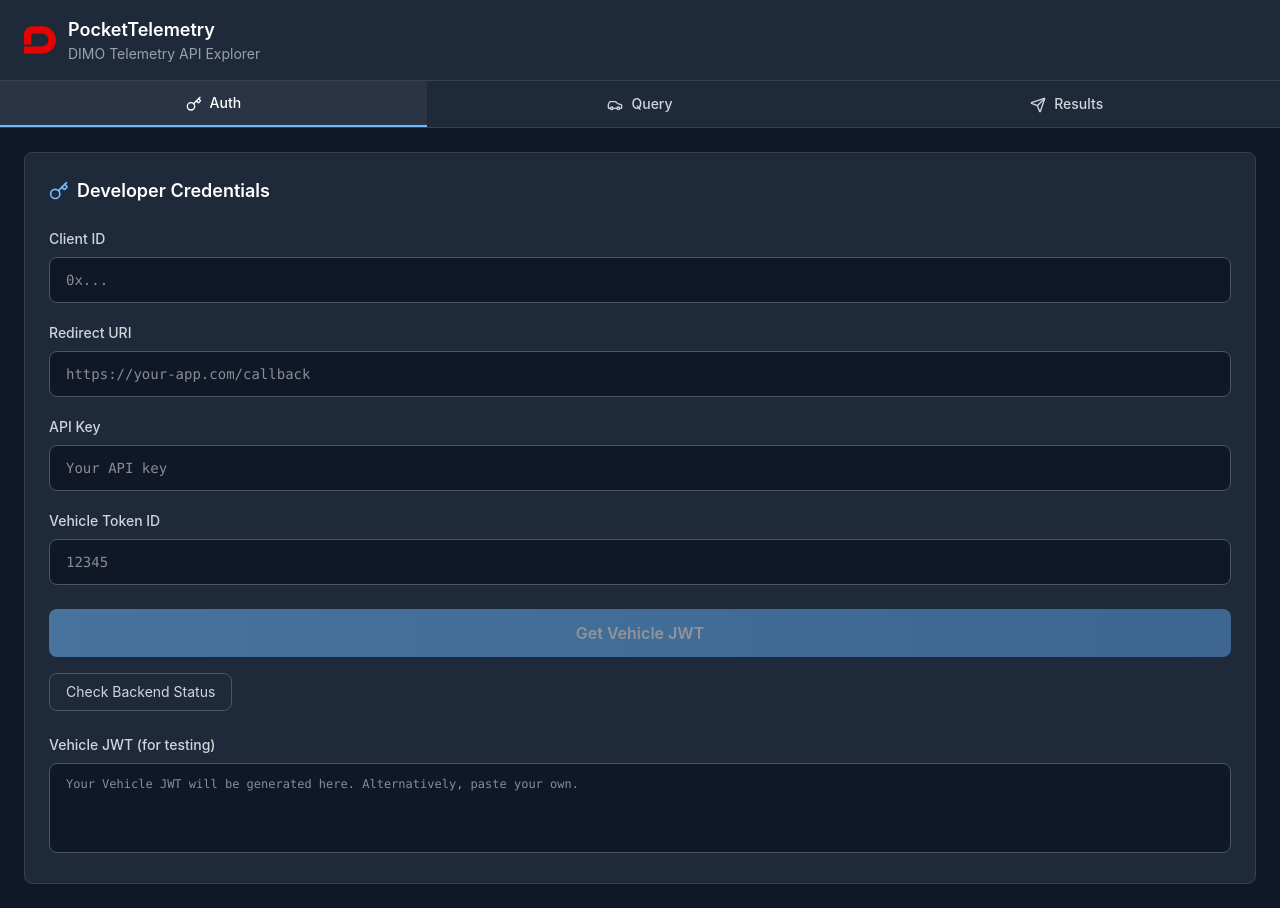
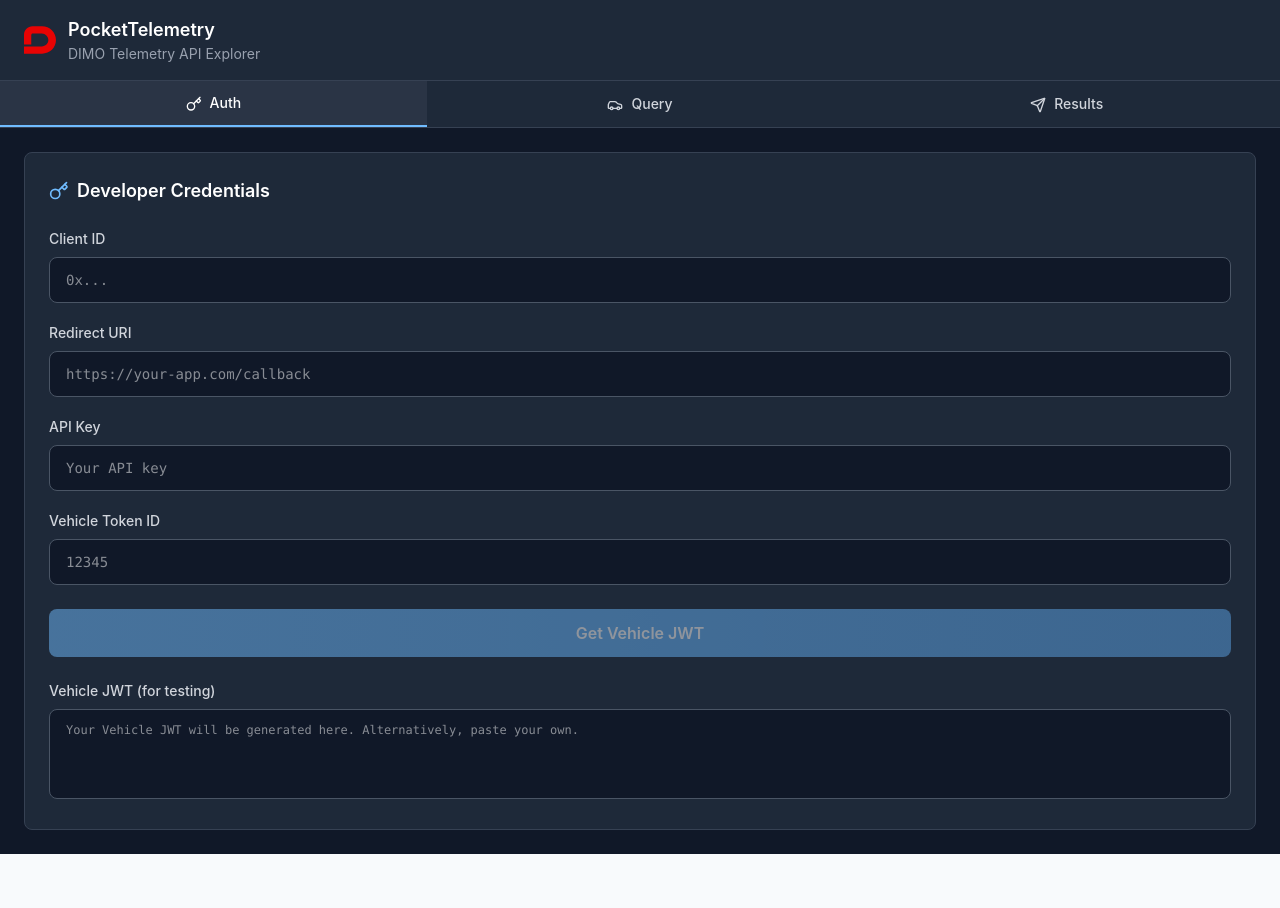
Before and after one commit to barrettk8090/pocket-telemetry, a React (Vite) app: page / in a window 1280 px wide. After the commit the page ends 854 px from the top, so only its background shows below. Built offline with nearby package versions, Linux system fonts and the light colour scheme.

Commit message:
minor prod fix

```diff
--- a/src/components/DIMOMobileTelemetry.jsx
+++ b/src/components/DIMOMobileTelemetry.jsx
@@ -24,7 +24,6 @@
   const [error, setError] = useState('');
   const [copied, setCopied] = useState(false);
   const [jwtTimer, setJwtTimer] = useState(null); // Timer in seconds, starts at 599 (9:59)
-  const [backendStatus, setBackendStatus] = useState(null); // 'checking', 'online', 'offline'
 
   // JWT Timer countdown effect
   useEffect(() => {
@@ -56,33 +55,6 @@
     const minutes = Math.floor(seconds / 60);
     const secs = seconds % 60;
     return `${minutes}:${secs.toString().padStart(2, '0')}`;
-  };
-
-  // Check backend status
-  const checkBackendStatus = async () => {
-    setBackendStatus('checking');
-    try {
-      const apiUrl = import.meta.env.VITE_API_URL || '';
-      const startTime = Date.now();
-
-      const response = await fetch(`${apiUrl}/api/health`, {
-        method: 'GET',
-        headers: { 'Content-Type': 'application/json' }
-      });
-
-      const duration = ((Date.now() - startTime) / 1000).toFixed(1);
-
-      if (response.ok) {
-        setBackendStatus('online');
-        console.log(`✅ Backend is online (responded in ${duration}s)`);
-      } else {
-        setBackendStatus('offline');
-        console.log(`❌ Backend returned status ${response.status}`);
-      }
-    } catch (err) {
-      setBackendStatus('offline');
-      console.log('❌ Backend is offline or unreachable:', err.message);
-    }
   };
 
   // Available aggregation functions
@@ -593,44 +565,6 @@
                   Get Vehicle JWT
                 </button>
 
-                {/* Backend Status Check */}
-                <div className="mt-4 flex items-center justify-between">
-                  <button
-                    onClick={checkBackendStatus}
-                    disabled={backendStatus === 'checking'}
-                    className="text-sm px-4 py-2 rounded-lg border border-gray-600 text-gray-300 hover:text-white hover:border-gray-500 transition-all duration-200 disabled:opacity-50"
-                  >
-                    {backendStatus === 'checking' ? (
-                      <>
-                        <Loader2 className="w-4 h-4 inline animate-spin mr-2" />
-                        Checking...
-                      </>
-                    ) : (
-                      'Check Backend Status'
-                    )}
-                  </button>
-
-                  {backendStatus && backendStatus !== 'checking' && (
-                    <div className={`flex items-center text-sm px-3 py-1 rounded-full ${
-                      backendStatus === 'online'
-                        ? 'text-green-400 bg-green-400/10 border border-green-400/30'
-                        : 'text-red-400 bg-red-400/10 border border-red-400/30'
-                    }`}>
-                      {backendStatus === 'online' ? (
-                        <>
-                          <CheckCircle className="w-4 h-4 mr-1" />
-                          Backend Online
-                        </>
-                      ) : (
-                        <>
-                          <AlertCircle className="w-4 h-4 mr-1" />
-                          Backend Offline
-                        </>
-                      )}
-                    </div>
-                  )}
-                </div>
-
                 <div className="mt-6">
                   <label className="block text-sm font-medium text-gray-300 mb-2">Vehicle JWT (for testing)</label>
                   <textarea
```
